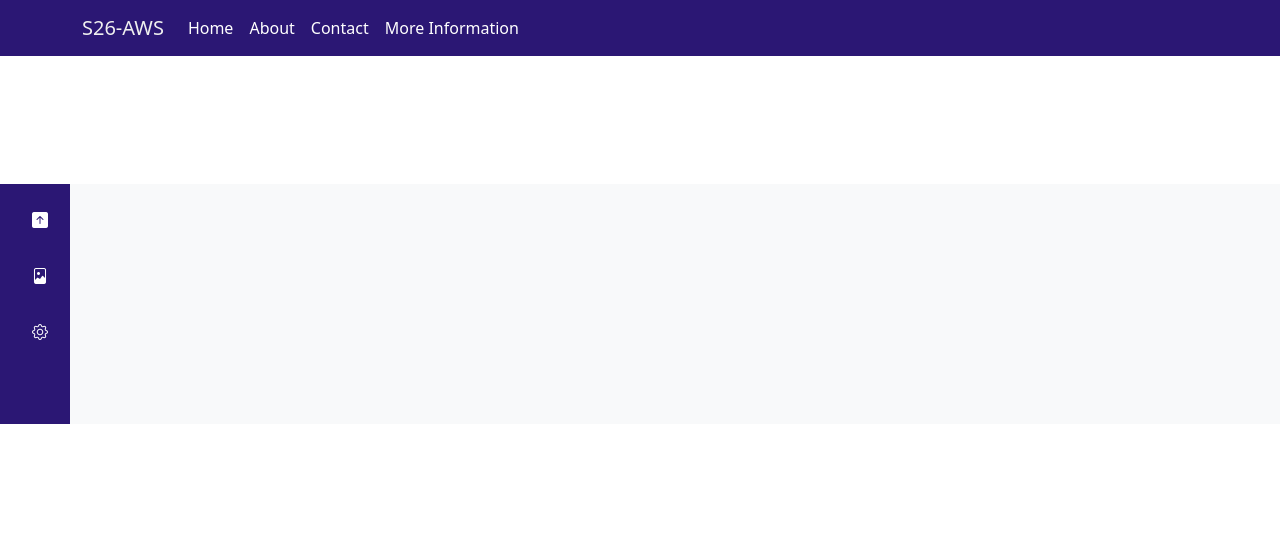
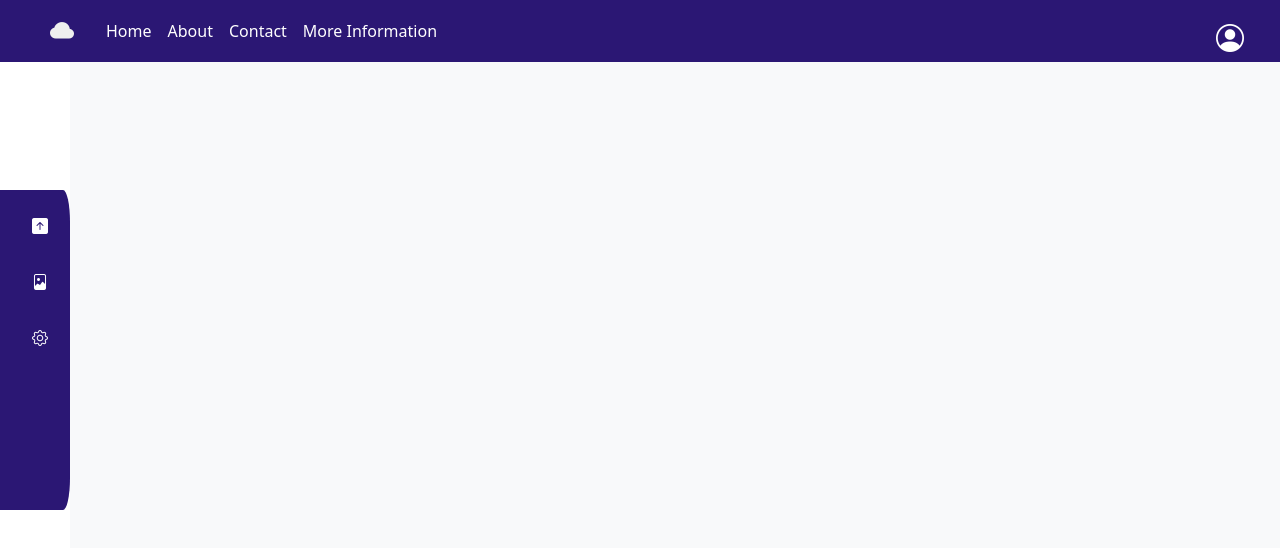
Before and after one commit to FSU-CloudClub/CloudClub-Spring26-ImageManagementWebApp, a React app in the folder auth-frontend/: page / in a window 1280 px wide. Shown: the top 548 px of the page. Built offline with nearby package versions, Linux system fonts and the light colour scheme; the HTML template or start-up script is replaced by a standard one.

Commit message:
added logo placeholder to navbar and modified sidebar

```diff
--- a/auth-frontend/src/components/HoverSidebar.jsx
+++ b/auth-frontend/src/components/HoverSidebar.jsx
@@ -10,7 +10,7 @@ const HoverSidebar = () => {
   const [isExpanded, setIsExpanded] = useState(false);
 
   return (
-     <div style={{ display: 'flex', height: '30vh', marginTop: '10%', borderRadius: '25px'}}>
+     <div style={{ display: 'flex', height: '100vh', backgroundColor: 'white'}}>
       <div
         className="Navbar"
         onMouseEnter={() => setIsExpanded(true)}
@@ -20,6 +20,10 @@ const HoverSidebar = () => {
           transition: 'width 0.3s ease-in-out',
           overflowX: 'hidden',
           whiteSpace: 'nowrap',
+          height: '40vh',
+          borderTopRightRadius: '10%',
+          borderBottomRightRadius: '10%',
+          marginTop: '10%'
         }}
       >
         <Nav className="flex-column p-3">
--- a/auth-frontend/src/components/navbar.css
+++ b/auth-frontend/src/components/navbar.css
@@ -3,7 +3,7 @@
     text-decoration-color: rgb(121, 228, 228);
 
 }
-.fsu-brand-color {
+.brand-color {
   color: #efefef !important; /* Use !important to ensure override */
 }
 
--- a/auth-frontend/src/components/navbar.jsx
+++ b/auth-frontend/src/components/navbar.jsx
@@ -5,18 +5,23 @@ import { Navbar, Nav, Container } from 'react-bootstrap';
 const AWSNavbar = () => {
 return (
 <Navbar className="Navbar" expand ="lg">
+
 <Container>
-<Navbar.Brand href="/" className="fsu-brand-color">S26-AWS</Navbar.Brand>
+<Navbar.Brand href="/" className="brand-color d-flex align-items-center">
+    <i className="bi bi-cloud-fill me-2" style={{fontSize:"24px"}}></i>
+</Navbar.Brand>
 <Navbar.Toggle aria-controsl="basic-navbar-nav" />
 <Navbar.Collapse id="basic-navbar-nav">
 <Nav className="me-auto">
-<Nav.Link href="/home" className="link-color">Home</Nav.Link>
-<Nav.Link href="/about" className="link-color">About</Nav.Link>
-<Nav.Link href="/contact" className="link-color">Contact</Nav.Link>
-<Nav.Link href="/More information" className="link-color">More Information</Nav.Link>
+    <Nav.Link href="/home" className="link-color">Home</Nav.Link>
+    <Nav.Link href="/about" className="link-color">About</Nav.Link>
+    <Nav.Link href="/contact" className="link-color">Contact</Nav.Link>
+    <Nav.Link href="/More information" className="link-color">More Information</Nav.Link>
 </Nav>
 </Navbar.Collapse>
+
 </Container>
+<div style={{width: '5%', height: '30px', color: 'white'}}><i size={100}class="bi bi-person-circle fs-3"></i></div>
 </Navbar>
 );
 };
```
Also changed, not shown: auth-frontend/src/components/home1.jsx (deleted, +0 -13 lines).
